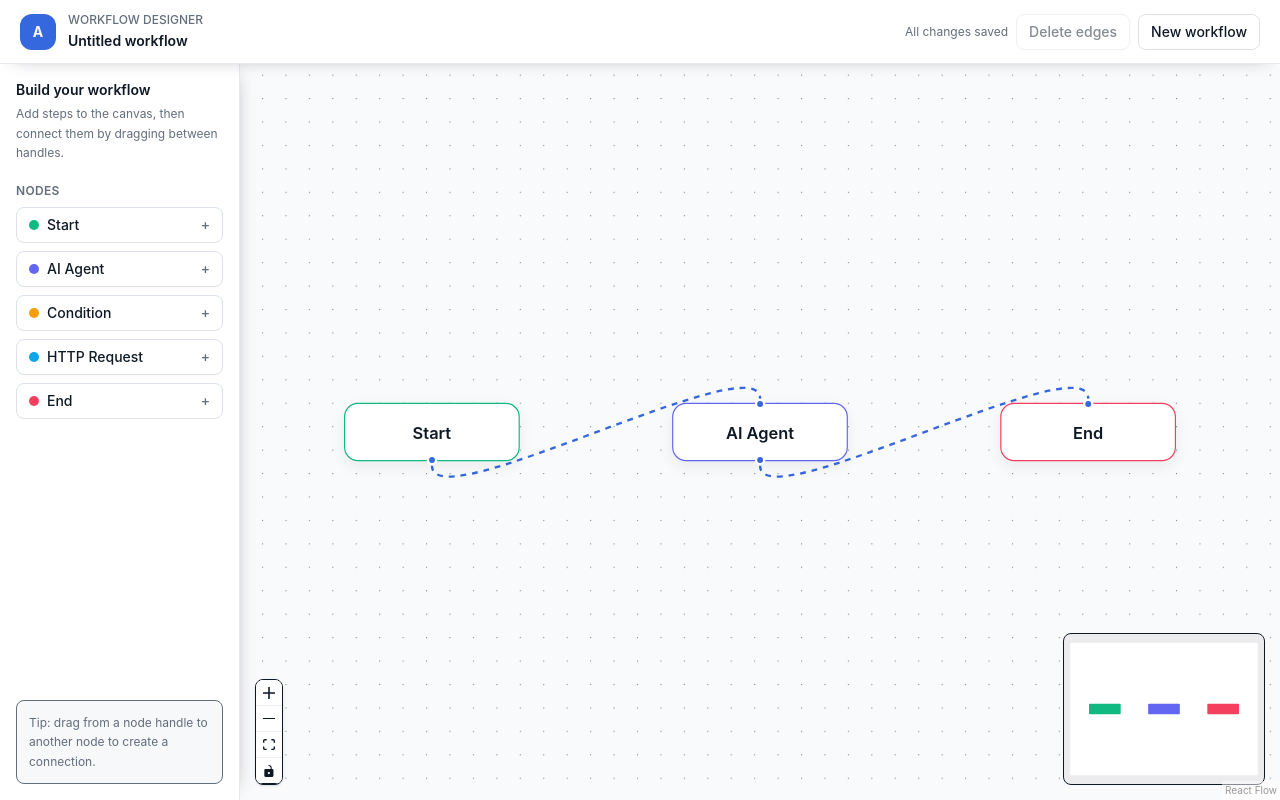
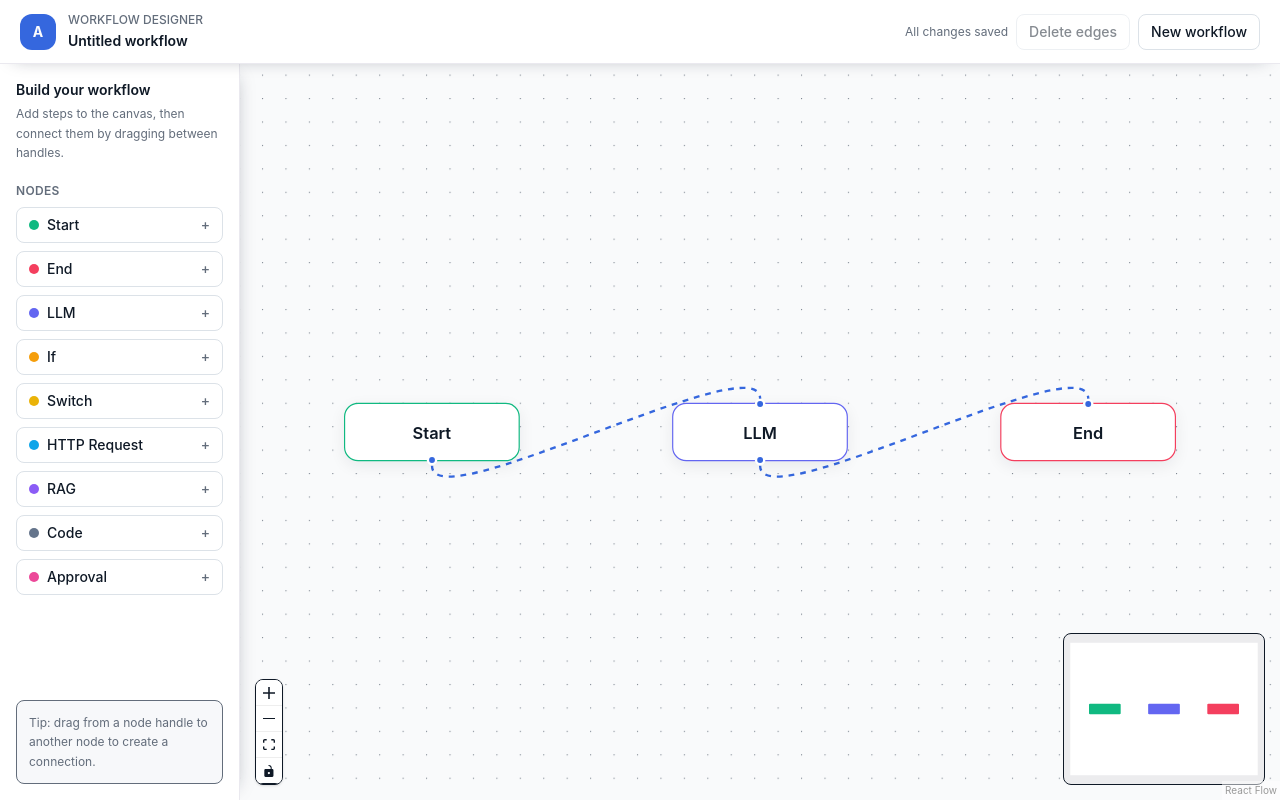
Before and after one commit to redcanda/agentic-workflow, a React (Vite) app in the folder apps/designer/: page / in a window 1280 px wide. Built offline with nearby package versions, Linux system fonts and the light colour scheme.

Commit message:
more changes

```diff
--- a/apps/designer/src/App.tsx
+++ b/apps/designer/src/App.tsx
@@ -15,38 +15,47 @@ import {
 import { Button } from './components/ui/button';
 import { Drawer } from './components/drawer/drawer';
 import './App.css';
-import { Node as NodeComponent } from './components/nodes/node';
+import { Node as NodeDetails } from './components/nodes/node';
+import {
+  isWorkflowNodeType,
+  NODE_DEFINITIONS,
+  WORKFLOW_NODE_TYPES,
+  type WorkflowNodeType,
+} from './components/nodes/registry';
+import type { WorkflowNodeData } from './components/nodes/node';
 
-type WorkflowNodeType = 'start' | 'agent' | 'condition' | 'http' | 'end';
-
-const nodeColors: Record<WorkflowNodeType, string> = {
-  start: '#10b981',
-  agent: '#6366f1',
-  condition: '#f59e0b',
-  http: '#0ea5e9',
-  end: '#f43f5e',
-};
-
-const initialNodes: Node[] = [
+const initialNodes: Node<WorkflowNodeData>[] = [
   {
     id: 'start',
     type: 'input',
     position: { x: 80, y: 170 },
-    data: { label: 'Start' },
-    style: { borderColor: nodeColors.start },
+    data: {
+      label: NODE_DEFINITIONS.start.label,
+      nodeType: 'start',
+      config: { ...NODE_DEFINITIONS.start.config },
+    },
+    style: { borderColor: NODE_DEFINITIONS.start.color },
   },
   {
     id: 'agent',
     position: { x: 360, y: 170 },
-    data: { label: 'AI Agent' },
-    style: { borderColor: nodeColors.agent },
+    data: {
+      label: NODE_DEFINITIONS.agent.label,
+      nodeType: 'agent',
+      config: { ...NODE_DEFINITIONS.agent.config },
+    },
+    style: { borderColor: NODE_DEFINITIONS.agent.color },
   },
   {
     id: 'end',
     type: 'output',
     position: { x: 640, y: 170 },
-    data: { label: 'End' },
-    style: { borderColor: nodeColors.end },
+    data: {
+      label: NODE_DEFINITIONS.end.label,
+      nodeType: 'end',
+      config: { ...NODE_DEFINITIONS.end.config },
+    },
+    style: { borderColor: NODE_DEFINITIONS.end.color },
   },
 ];
 
@@ -55,24 +64,15 @@ const initialEdges: Edge[] = [
   { id: 'agent-end', source: 'agent', target: 'end', animated: true },
 ];
 
-const nodeOptions: { type: WorkflowNodeType; label: string }[] = [
-  { type: 'start', label: 'Start' },
-  { type: 'agent', label: 'AI Agent' },
-  { type: 'condition', label: 'Condition' },
-  { type: 'http', label: 'HTTP Request' },
-  { type: 'end', label: 'End' },
-];
+const nodeOptions = WORKFLOW_NODE_TYPES.map((type) => NODE_DEFINITIONS[type]);
 
 export default function App() {
-  const [nodes, setNodes, onNodesChange] = useNodesState(initialNodes);
+  const [nodes, setNodes, onNodesChange] = useNodesState<Node<WorkflowNodeData>>(initialNodes);
   const [edges, setEdges, onEdgesChange] = useEdgesState(initialEdges);
   const [workflowName, setWorkflowName] = useState('Untitled workflow');
   const nextNodeId = useRef(1);
   const selectedEdgeCount = edges.filter((edge) => edge.selected).length;
   const selectedNode = nodes.find((node) => node.selected);
-  const selectedNodeType = selectedNode
-    ? nodeOptions.find(({ type }) => type === selectedNode.id.split('-')[0])?.type
-    : undefined;
 
   const onConnect = useCallback(
     (connection: Connection) => {
@@ -83,7 +83,8 @@ export default function App() {
     [setEdges],
   );
 
-  const addNode = (type: WorkflowNodeType, label: string) => {
+  const addNode = (type: WorkflowNodeType) => {
+    const definition = NODE_DEFINITIONS[type];
     const id = `${type}-${nextNodeId.current++}`;
     const flowType = type === 'start' ? 'input' : type === 'end' ? 'output' : 'default';
 
@@ -93,10 +94,12 @@ export default function App() {
         id,
         type: flowType,
         position: { x: 180 + currentNodes.length * 36, y: 80 + (currentNodes.length % 4) * 90 },
-        data: { label },
-        style: {
-          borderColor: nodeColors[type],
+        data: {
+          label: definition.label,
+          nodeType: type,
+          config: { ...definition.config },
         },
+        style: { borderColor: definition.color },
       },
     ]);
   };
@@ -119,6 +122,24 @@ export default function App() {
       currentNodes.map((node) =>
         node.id === selectedNode.id
           ? { ...node, data: { ...node.data, label } }
+          : node,
+      ),
+    );
+  };
+
+  const updateSelectedNodeConfig = (key: string, value: string | number) => {
+    if (!selectedNode) return;
+
+    setNodes((currentNodes) =>
+      currentNodes.map((node) =>
+        node.id === selectedNode.id
+          ? {
+              ...node,
+              data: {
+                ...node.data,
+                config: { ...node.data.config, [key]: value },
+              },
+            }
           : node,
       ),
     );
@@ -173,17 +194,17 @@ export default function App() {
             <h2 className="text-xs font-semibold uppercase tracking-wide text-muted-foreground">
               Nodes
             </h2>
-            {nodeOptions.map(({ type, label }) => (
+            {nodeOptions.map(({ type, label, color }) => (
               <Button
                 className="w-full justify-start gap-2"
                 key={type}
-                onClick={() => addNode(type, label)}
+                onClick={() => addNode(type)}
                 variant="outline"
               >
                 <span
                   aria-hidden="true"
                   className="size-2.5 rounded-full"
-                  style={{ backgroundColor: nodeColors[type] }}
+                  style={{ backgroundColor: color }}
                 />
                 {label}
                 <span className="ml-auto text-muted-foreground">+</span>
@@ -212,10 +233,10 @@ export default function App() {
             <MiniMap
               className="!overflow-hidden !rounded-lg !border !bg-card"
               nodeColor={(node) => {
-                const nodeType = nodeOptions.find(
-                  ({ type }) => type === node.id.split('-')[0],
-                )?.type;
-                return nodeType ? nodeColors[nodeType] : '#94a3b8';
+                const nodeType = node.data.nodeType;
+                return isWorkflowNodeType(nodeType)
+                  ? NODE_DEFINITIONS[nodeType].color
+                  : '#94a3b8';
               }}
               maskColor="rgb(15 23 42 / 8%)"
             />
@@ -223,16 +244,11 @@ export default function App() {
         </section>
 
         {selectedNode && (
-          <Drawer
-          >
-            <NodeComponent
+          <Drawer>
+            <NodeDetails
               edges={edges}
               node={selectedNode}
-              nodeType={
-                selectedNodeType
-                  ? nodeOptions.find(({ type }) => type === selectedNodeType)?.label ?? selectedNodeType
-                  : selectedNode.type ?? 'Workflow node'
-              }
+              onConfigChange={updateSelectedNodeConfig}
               onClose={closeNodeDetails}
               onLabelChange={updateSelectedNodeLabel}
             />
--- /dev/null
+++ b/apps/designer/src/components/nodes/node.css
@@ -0,0 +1,4 @@
+.node-config-textarea {
+  min-height: 5rem;
+  resize: vertical;
+}
--- a/apps/designer/src/components/nodes/node.tsx
+++ b/apps/designer/src/components/nodes/node.tsx
@@ -1,21 +1,92 @@
 import type { Edge, Node as FlowNode } from '@xyflow/react';
+import { NODE_DEFINITIONS, type ConfigField, type NodeConfig, type WorkflowNodeType } from './registry';
 import { Button } from '../ui/button';
+import './node.css';
+
+export type WorkflowNodeData = {
+  label: string;
+  nodeType: WorkflowNodeType;
+  config: NodeConfig;
+};
 
 type NodeDetailsProps = {
-  node: FlowNode;
-  nodeType: string;
+  node: FlowNode<WorkflowNodeData>;
   edges: Edge[];
   onLabelChange: (label: string) => void;
+  onConfigChange: (key: string, value: string | number) => void;
   onClose: () => void;
 };
 
+type ConfigFieldProps = {
+  field: ConfigField;
+  value: string | number;
+  onChange: (value: string | number) => void;
+};
+
+function ConfigFieldInput({ field, value, onChange }: ConfigFieldProps) {
+  const className =
+    'w-full rounded-lg border border-border bg-background px-3 py-2 text-sm outline-none focus-visible:ring-2 focus-visible:ring-ring';
+
+  return (
+    <label className="block space-y-1.5">
+      <span className="text-xs font-medium text-muted-foreground">{field.label}</span>
+      {field.kind === 'textarea' ? (
+        <textarea
+          aria-label={field.label}
+          className={`${className} node-config-textarea`}
+          placeholder={field.placeholder}
+          value={String(value)}
+          onChange={(event) => onChange(event.target.value)}
+        />
+      ) : field.kind === 'select' ? (
+        <select
+          aria-label={field.label}
+          className={`${className} h-9`}
+          value={String(value)}
+          onChange={(event) => onChange(event.target.value)}
+        >
+          {field.options.map((option) => (
+            <option key={option.value} value={option.value}>
+              {option.label}
+            </option>
+          ))}
+        </select>
+      ) : (
+        <input
+          aria-label={field.label}
+          className={`${className} h-9`}
+          max={field.kind === 'number' ? field.max : undefined}
+          min={field.kind === 'number' ? field.min : undefined}
+          placeholder={field.placeholder}
+          step={field.kind === 'number' ? field.step : undefined}
+          type={field.kind === 'number' ? 'number' : 'text'}
+          value={value}
+          onChange={(event) =>
+            onChange(
+              field.kind === 'number' && event.target.value !== ''
+                ? event.target.valueAsNumber
+                : event.target.value,
+            )
+          }
+        />
+      )}
+      {field.description && (
+        <span className="block text-xs leading-relaxed text-muted-foreground">
+          {field.description}
+        </span>
+      )}
+    </label>
+  );
+}
+
 export function Node({
   node,
-  nodeType,
   edges,
   onLabelChange,
+  onConfigChange,
   onClose,
 }: NodeDetailsProps) {
+  const definition = NODE_DEFINITIONS[node.data.nodeType];
   const connectionCount = edges.filter(
     (edge) => edge.source === node.id || edge.target === node.id,
   ).length;
@@ -23,13 +94,20 @@ export function Node({
   return (
     <>
       <div className="drawer-header flex h-16 items-center justify-between px-4">
-        <div>
+        <div className="flex min-w-0 items-center gap-2">
+          <span
+            aria-hidden="true"
+            className="size-2.5 shrink-0 rounded-full"
+            style={{ backgroundColor: definition.color }}
+          />
+          <div className="min-w-0">
             <p className="text-xs font-medium text-muted-foreground">NODE DETAILS</p>
-          <h2 className="text-sm font-semibold">{nodeType}</h2>
+            <h2 className="truncate text-sm font-semibold">{definition.label}</h2>
+          </div>
         </div>
         <Button
           aria-label="Close node details"
-          className="drawer-close-button h-10 w-12 rounded-md px-0"
+          className="drawer-close-button h-10 w-12 shrink-0 rounded-md px-0"
           onClick={onClose}
           variant="ghost"
         >
@@ -37,18 +115,38 @@ export function Node({
         </Button>
       </div>
 
-      <div className="space-y-5 overflow-y-auto p-4">
+      <div className="space-y-6 overflow-y-auto p-4">
+        <section className="space-y-4">
+          <div>
+            <h3 className="text-xs font-semibold uppercase tracking-wide text-muted-foreground">
+              Configuration
+            </h3>
+            <p className="mt-1 text-xs leading-relaxed text-muted-foreground">
+              {definition.description}
+            </p>
+          </div>
+
           <label className="block space-y-1.5">
             <span className="text-xs font-medium text-muted-foreground">Label</span>
             <input
               aria-label="Node label"
               className="h-9 w-full rounded-lg border border-border bg-background px-3 text-sm outline-none focus-visible:ring-2 focus-visible:ring-ring"
-            value={String(node.data.label ?? '')}
+              value={node.data.label}
               onChange={(event) => onLabelChange(event.target.value)}
             />
           </label>
 
-        <div className="space-y-3">
+          {definition.fields.map((field) => (
+            <ConfigFieldInput
+              field={field}
+              key={field.key}
+              onChange={(value) => onConfigChange(field.key, value)}
+              value={node.data.config[field.key] ?? ''}
+            />
+          ))}
+        </section>
+
+        <section className="space-y-3 border-t border-border pt-4">
           <h3 className="text-xs font-semibold uppercase tracking-wide text-muted-foreground">
             Properties
           </h3>
@@ -58,7 +156,7 @@ export function Node({
           </div>
           <div className="space-y-1">
             <p className="text-xs text-muted-foreground">Type</p>
-            <p className="text-sm">{nodeType}</p>
+            <p className="text-sm">{definition.label}</p>
           </div>
           <div className="space-y-1">
             <p className="text-xs text-muted-foreground">Position</p>
@@ -70,7 +168,7 @@ export function Node({
             <p className="text-xs text-muted-foreground">Connections</p>
             <p className="text-sm">{connectionCount}</p>
           </div>
-        </div>
+        </section>
       </div>
     </>
   );
--- /dev/null
+++ b/apps/designer/src/components/nodes/registry.ts
@@ -0,0 +1,233 @@
+export type WorkflowNodeType =
+  | 'start'
+  | 'end'
+  | 'agent'
+  | 'condition'
+  | 'switch'
+  | 'http'
+  | 'rag'
+  | 'code'
+  | 'approval';
+
+export type ConfigValue = string | number;
+export type NodeConfig = Record<string, ConfigValue>;
+
+type BaseConfigField = {
+  key: string;
+  label: string;
+  description?: string;
+  placeholder?: string;
+};
+
+export type ConfigField =
+  | (BaseConfigField & { kind: 'text' | 'textarea' })
+  | (BaseConfigField & { kind: 'number'; min?: number; max?: number; step?: number })
+  | (BaseConfigField & {
+      kind: 'select';
+      options: { label: string; value: string }[];
+    });
+
+export type NodeDefinition = {
+  type: WorkflowNodeType;
+  label: string;
+  description: string;
+  color: string;
+  config: NodeConfig;
+  fields: ConfigField[];
+};
+
+export const NODE_DEFINITIONS: Record<WorkflowNodeType, NodeDefinition> = {
+  start: {
+    type: 'start',
+    label: 'Start',
+    description: 'Workflow entry point',
+    color: '#10b981',
+    config: { inputName: 'input', inputDescription: '' },
+    fields: [
+      { key: 'inputName', kind: 'text', label: 'Input name', placeholder: 'input' },
+      {
+        key: 'inputDescription',
+        kind: 'textarea',
+        label: 'Input description',
+        placeholder: 'Describe the data provided to this workflow',
+      },
+    ],
+  },
+  end: {
+    type: 'end',
+    label: 'End',
+    description: 'Workflow exit point',
+    color: '#f43f5e',
+    config: { outputValue: '{{result}}' },
+    fields: [
+      {
+        key: 'outputValue',
+        kind: 'textarea',
+        label: 'Output value',
+        placeholder: 'Value to return when the workflow completes',
+      },
+    ],
+  },
+  agent: {
+    type: 'agent',
+    label: 'LLM',
+    description: 'Generate a response with a language model',
+    color: '#6366f1',
+    config: { model: 'gpt-4o-mini', prompt: '', temperature: 0.7 },
+    fields: [
+      { key: 'model', kind: 'text', label: 'Model', placeholder: 'Model name' },
+      {
+        key: 'prompt',
+        kind: 'textarea',
+        label: 'Prompt',
+        placeholder: 'Describe what the model should do',
+      },
+      {
+        key: 'temperature',
+        kind: 'number',
+        label: 'Temperature',
+        min: 0,
+        max: 2,
+        step: 0.1,
+      },
+    ],
+  },
+  condition: {
+    type: 'condition',
+    label: 'If',
+    description: 'Branch based on a condition',
+    color: '#f59e0b',
+    config: { expression: '' },
+    fields: [
+      {
+        key: 'expression',
+        kind: 'textarea',
+        label: 'Condition',
+        placeholder: 'Enter an expression that evaluates to true or false',
+      },
+    ],
+  },
+  switch: {
+    type: 'switch',
+    label: 'Switch',
+    description: 'Route by matching a value',
+    color: '#eab308',
+    config: { value: '', cases: '' },
+    fields: [
+      { key: 'value', kind: 'text', label: 'Value to match', placeholder: '{{input.value}}' },
+      {
+        key: 'cases',
+        kind: 'textarea',
+        label: 'Cases',
+        placeholder: 'One case value per line',
+        description: 'Create one outgoing route for each case.',
+      },
+    ],
+  },
+  http: {
+    type: 'http',
+    label: 'HTTP Request',
+    description: 'Call an external API',
+    color: '#0ea5e9',
+    config: { method: 'GET', url: '', headers: '' },
+    fields: [
+      {
+        key: 'method',
+        kind: 'select',
+        label: 'Method',
+        options: [
+          { label: 'GET', value: 'GET' },
+          { label: 'POST', value: 'POST' },
+          { label: 'PUT', value: 'PUT' },
+          { label: 'PATCH', value: 'PATCH' },
+          { label: 'DELETE', value: 'DELETE' },
+        ],
+      },
+      { key: 'url', kind: 'text', label: 'URL', placeholder: 'https://api.example.com' },
+      {
+        key: 'headers',
+        kind: 'textarea',
+        label: 'Headers (JSON)',
+        placeholder: '{\n  "Content-Type": "application/json"\n}',
+      },
+    ],
+  },
+  rag: {
+    type: 'rag',
+    label: 'RAG',
+    description: 'Retrieve relevant context',
+    color: '#8b5cf6',
+    config: { collection: '', query: '', topK: 5 },
+    fields: [
+      { key: 'collection', kind: 'text', label: 'Collection', placeholder: 'Knowledge base' },
+      {
+        key: 'query',
+        kind: 'textarea',
+        label: 'Search query',
+        placeholder: 'What information should be retrieved?',
+      },
+      { key: 'topK', kind: 'number', label: 'Results', min: 1, max: 100, step: 1 },
+    ],
+  },
+  code: {
+    type: 'code',
+    label: 'Code',
+    description: 'Run a code step',
+    color: '#64748b',
+    config: { language: 'python', source: '' },
+    fields: [
+      {
+        key: 'language',
+        kind: 'select',
+        label: 'Language',
+        options: [
+          { label: 'Python', value: 'python' },
+          { label: 'JavaScript', value: 'javascript' },
+        ],
+      },
+      {
+        key: 'source',
+        kind: 'textarea',
+        label: 'Code',
+        placeholder: 'Write the code for this step',
+      },
+    ],
+  },
+  approval: {
+    type: 'approval',
+    label: 'Approval',
+    description: 'Pause for human approval',
+    color: '#ec4899',
+    config: { message: '', approvers: '' },
+    fields: [
+      {
+        key: 'message',
+        kind: 'textarea',
+        label: 'Approval message',
+        placeholder: 'Explain what needs approval',
+      },
+      {
+        key: 'approvers',
+        kind: 'textarea',
+        label: 'Approvers',
+        placeholder: 'One approver per line',
+      },
+    ],
+  },
+};
+
+export const WORKFLOW_NODE_TYPES: WorkflowNodeType[] = [
+  'start',
+  'end',
+  'agent',
+  'condition',
+  'switch',
+  'http',
+  'rag',
+  'code',
+  'approval',
+];
+
+export function isWorkflowNodeType(value: unknown): value is WorkflowNodeType {
+  return typeof value === 'string' && Object.prototype.hasOwnProperty.call(NODE_DEFINITIONS, value);
+}
```
Also changed, not shown: 1 other file (tests, documents, lock files or other folders). Lines whose indentation alone changed are shown as unchanged.
